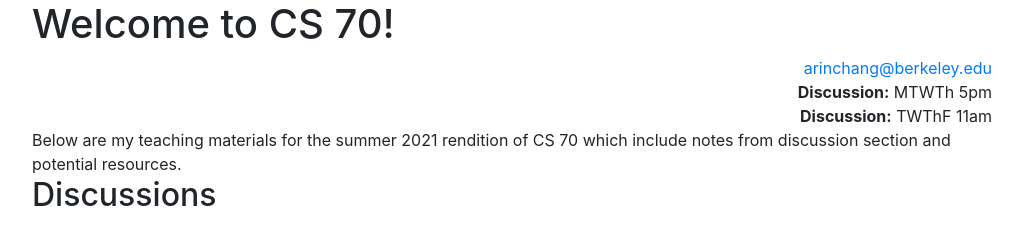
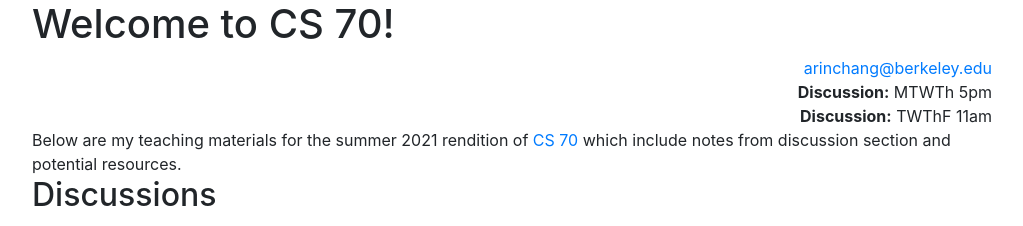
Before and after one commit to arinchang/arinchang.github.io, a React (Create React App) app: page / in a window 1280 px wide. Shown: the top 226 px of the page, without its empty margins (128-1151 px from the left). Built offline with nearby package versions, Linux system fonts and the light colour scheme.

Commit message:
add course link

```diff
--- a/src/index.tsx
+++ b/src/index.tsx
@@ -26,7 +26,8 @@ ReactDOM.render(
         <strong>Discussion:</strong> TWThF 11am <br></br>
       </div>
 
-      <div>Below are my teaching materials for the summer 2021 rendition of CS 70 which include notes from discussion section and potential resources.</div>
+      <div>Below are my teaching materials for the summer 2021 rendition of <a href="https://www.eecs70.org" target="_blank" rel="noopener noreferrer">CS 70</a> which include notes from discussion section and potential resources.
+      </div>
 
       <h2>Discussions</h2>
       <div>
```
